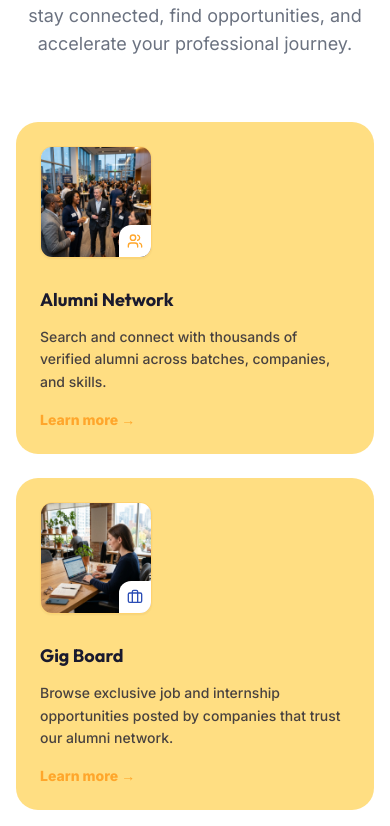
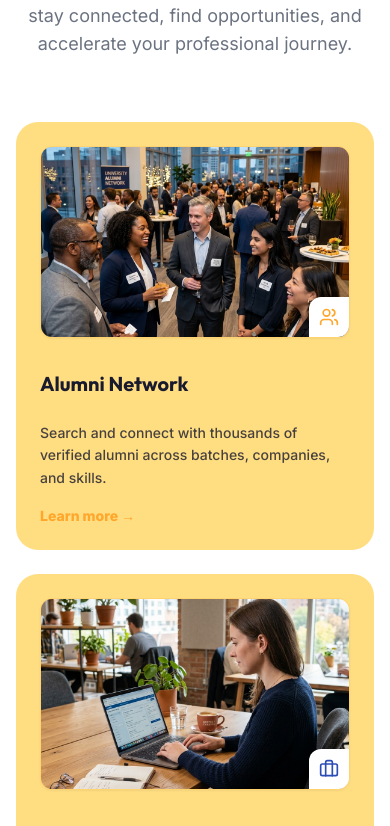
Before and after one commit to adice24/Alumnix, a Next.js app: page / in a window 390 px wide. Shown: the part 3349-4175 px from the top of the page. Built offline with nearby package versions, Linux system fonts and the light colour scheme.

Commit message:
style: finalize exact stacked fan out animation and big image sizing

```diff
--- a/app/globals.css
+++ b/app/globals.css
@@ -97,6 +97,8 @@ body {
   display: flex;
   flex-direction: column;
   align-items: flex-start;
+  gap: 16px;
+  padding: 24px;
   width: 100%;
   height: 100%;
   border-radius: 22px;
--- a/components/landing/FeaturesSection.tsx
+++ b/components/landing/FeaturesSection.tsx
@@ -122,26 +122,26 @@ export default function FeaturesSection() {
               <div className="card h-full w-full">
                 <Link
                   href={feature.href}
-                  className="content h-full p-6 sm:p-8"
+                  className="content h-full"
                 >
-                  <div className="relative mb-5 h-28 w-28 overflow-hidden flex-shrink-0 rounded-xl border border-brand-orange/20 shadow-sm transition-transform duration-500 hover:scale-105">
+                  <div className="relative mb-2 w-full h-48 overflow-hidden rounded-xl border border-brand-orange/20 shadow-sm transition-transform duration-500 hover:scale-105">
                     <Image
                       src={feature.image}
                       alt={feature.title}
                       fill
                       className="object-cover"
                     />
-                    <div className={`absolute bottom-0 right-0 flex h-8 w-8 items-center justify-center rounded-tl-xl bg-white shadow-sm`}>
-                      <feature.icon className={`h-4 w-4 ${feature.iconColor}`} />
+                    <div className={`absolute bottom-0 right-0 flex h-10 w-10 items-center justify-center rounded-tl-xl bg-white shadow-sm`}>
+                      <feature.icon className={`h-5 w-5 ${feature.iconColor}`} />
                     </div>
                   </div>
-                  <h3 className={`${syne.className} heading mt-2 text-lg font-bold text-brand-dark z-10`}>
+                  <h3 className={`${syne.className} heading mt-2 text-xl font-bold text-brand-dark z-10 block`}>
                     {feature.title}
                   </h3>
-                  <p className={`${nunito.className} mt-3 flex-1 text-sm leading-relaxed text-brand-dark/80 font-medium z-10`}>
+                  <p className={`${nunito.className} mt-2 flex-1 text-sm leading-relaxed text-brand-dark/80 font-medium z-10 block`}>
                     {feature.description}
                   </p>
-                  <div className={`${nunito.className} mt-4 inline-flex items-center text-sm font-extrabold text-brand-orange transition-colors z-10 hover:text-brand-amber hover:underline`}>
+                  <div className={`${nunito.className} mt-auto inline-flex items-center text-sm font-extrabold text-brand-orange transition-colors z-10 hover:text-brand-amber hover:underline`}>
                     Learn more &rarr;
                   </div>
                 </Link>
```
